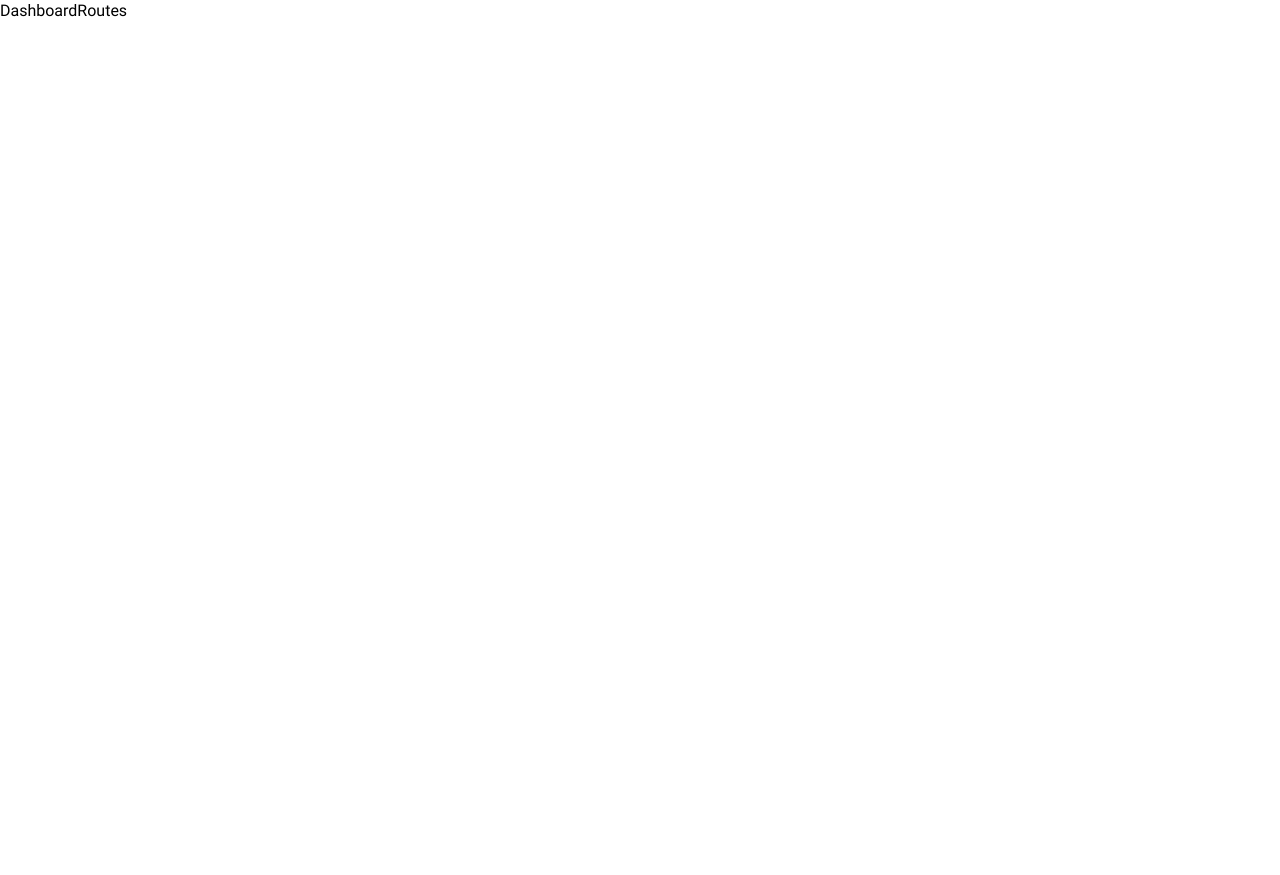
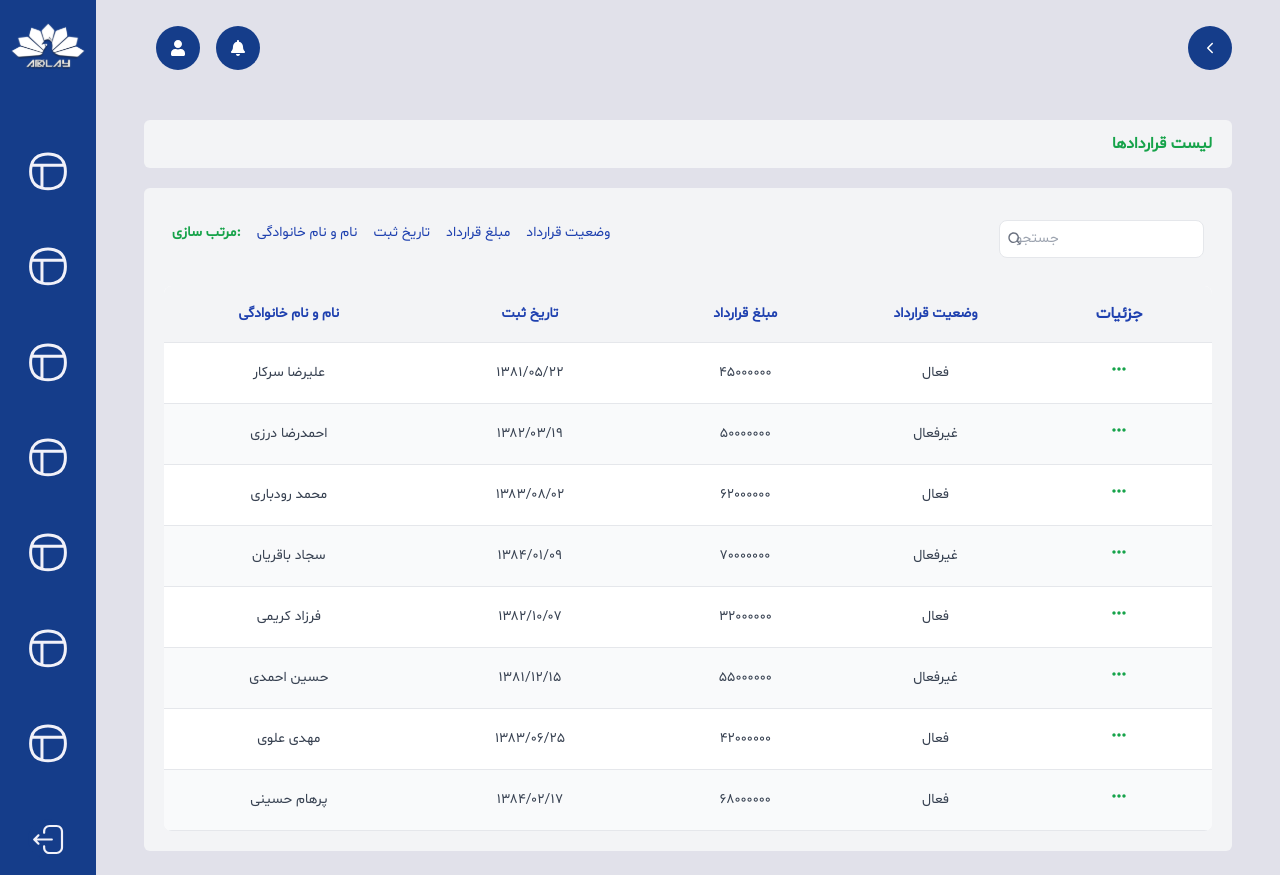
Before and after one commit to alirezzasarkar/customer-management-software, a React app: page /dashboard in a window 1280 px wide. Before the commit the page ends 800 px from the top, so only its background shows below. Built offline with nearby package versions, Linux system fonts and the light colour scheme; the HTML template or start-up script is replaced by a standard one.

Commit message:
fix: DashboardRoutes.jsx

```diff
--- a/src/Routes/DashboardRoutes.jsx
+++ b/src/Routes/DashboardRoutes.jsx
@@ -1,7 +1,13 @@
 import React from "react";
+import Layout from "./../Components/Layout/Layout";
+import ContractListPage from "../Pages/ContractListPage";
 
 const DashboardRoutes = () => {
-  return <div>DashboardRoutes</div>;
+  return (
+    <Layout>
+      <ContractListPage />
+    </Layout>
+  );
 };
 
 export default DashboardRoutes;
```
